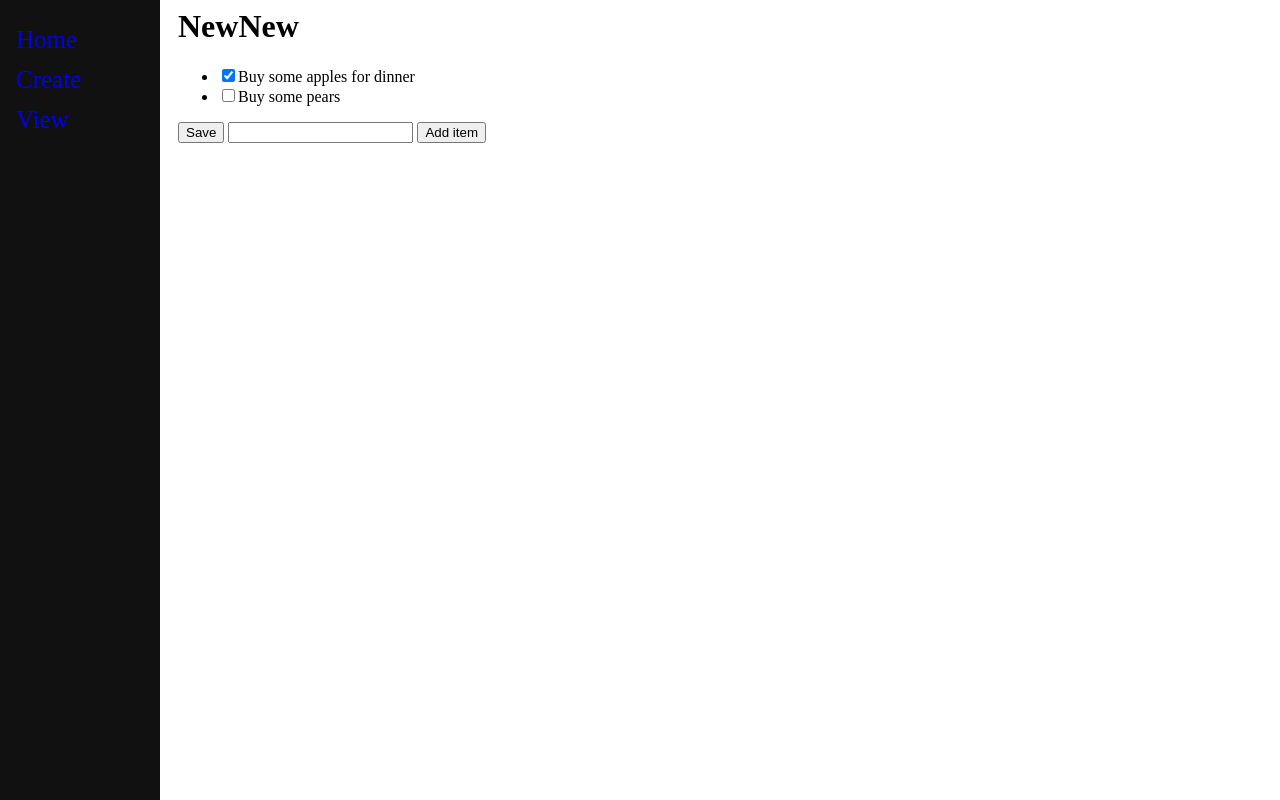
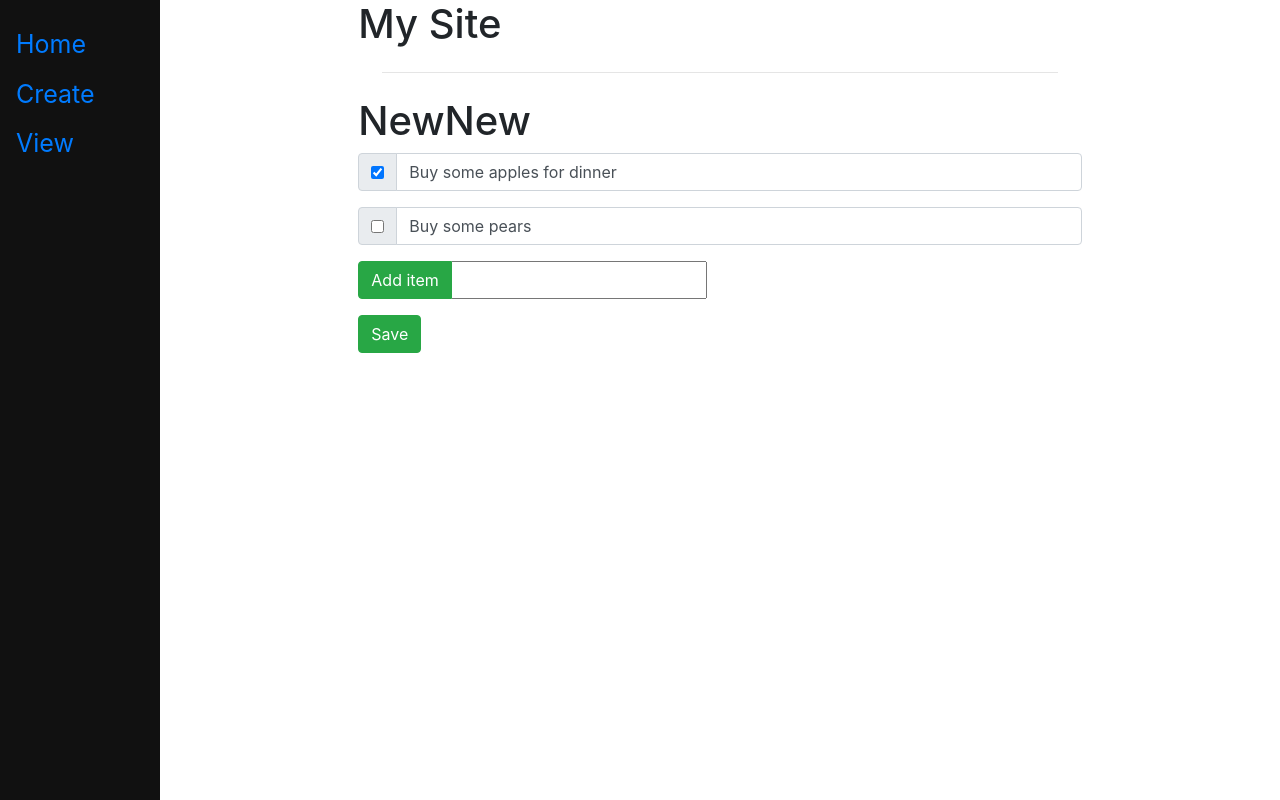
Before and after one commit to Damian-Gbad/WorkExperience, a Django app: page /3 in a window 1280 px wide. Run offline with Django 3.2, Linux system fonts and the light colour scheme; data comes from the database, SQL or seed files in the repository; both versions use the stored data as it was after the commit.

Commit message:
I'm done with lesson 8

```diff
--- a/Django/mysite/main/templates/main/base.html
+++ b/Django/mysite/main/templates/main/base.html
@@ -1,3 +1,4 @@
+<!doctype html>
 <html>
 
 <head>
@@ -31,6 +32,13 @@
         padding: 0px 10px;
     }
     </style>
+
+    <meta charset="utf-8">
+    <meta name="viewport" content="width=device-width, initial-scale=1, shrink-to-fit=no">
+
+    <link rel="stylesheet" href="https://cdn.jsdelivr.net/npm/bootstrap@4.1.3/dist/css/bootstrap.min.css" integrity="
+    sha384-MCw98/SFnGE8fJT3GXwEOngsV7Zt27NXFoaoApmYm81iuXoPkFOJwJ8ERdknLPMO" crossorigin="anonymous">
+
     <title>{% block title %} Damian's website {% endblock %}</title>
 </head>
 
@@ -42,10 +50,18 @@
     </div>
 
     <div id ="content", name="content", class="main">
-        {% block content %}
-            <h1>This is my website</h1>
-        {% endblock %}
+        <div class="row justify-content-center">
+            <div class="col-8">
+                <h1 class="nt-2">My Site</h1>
+                <hr class="nt-0 m-4">
+                {% block content %}
+                {% endblock %}
+            </div>
+        </div>
     </div>
 
+    <script src="https://code.jquery.com/jquery-3.3.1.slim.min.js" integrity="sha384-q8i/X+965DzO0rT7abK41JStQIAqVgRVzpbzo5smXKp4YfRvH+8abtTE1Pi6jizo" crossorigin="anonymous"></script>
+    <script src="https://cdn.jsdelivr.net/npm/popper.js@1.14.3/dist/umd/popper.min.js" integrity="sha384-ZMP7rVo3mIykV+2+9J3UJ46jBk0WLaUAdn689aCwoqbBJiSnjAK/l8WvCWPIPm49" crossorigin="anonymous"></script>
+    <script src="https://cdn.jsdelivr.net/npm/bootstrap@4.1.3/dist/js/bootstrap.min.js" integrity="sha384-ChfqqxuZUCnJSK3+MXmPNIyE6ZbWh2IMqE241rYiqJxyMiZ6OW/JmZQ5stwEULTy" crossorigin="anonymous"></script>
 </body>
 </html>
--- a/Django/mysite/main/templates/main/list.html
+++ b/Django/mysite/main/templates/main/list.html
@@ -5,17 +5,28 @@
     <h1>{{ls.name}}</h1>
     <form method="post" action="#">
         {% csrf_token %}
-        <ul>
-            {% for item in ls.item_set.all %}
+        {% for item in ls.item_set.all %}
+        <div class="input-group mb-3">
+            <div class="input-group-prepend">
+                <div class="input-group-text">
                 {% if item.complete == True %}
-                    <li><input type ="checkbox", value="clicked", name="c{{item.id}}" checked>{{item.text}}</li>
+                    <input type ="checkbox", value="clicked", name="c{{item.id}}" checked>
                 {% else %}
-                    <li><input type ="checkbox", value="clicked", name="c{{item.id}}">{{item.text}}</li>
+                    <input type ="checkbox", value="clicked", name="c{{item.id}}">
                 {% endif %}
-            {% endfor%}
-        </ul>
-        <button type="submit", name="save", value="save">Save</button>
-        <input type="text", name="new">
-        <button type="submit", name="newItem", value="newItem">Add item</button>
+                </div>
+            </div>
+            <input typetext=, value="{{item.text}}" class="form-control">
+        </div>
+        {% endfor%}
+
+        <div class="input-group mb-3">
+            <div class="input-group-prepend">
+                <button type="submit", name="newItem", value="newItem", class="btn btn-success">Add item</button>
+            </div>
+            <input type="text", name="new">
+
+        </div>
+        <button type="submit", name="save", value="save",  class="btn btn-success margin-top">Save</button>
     </form>
 {%endblock%}
```
Also changed, not shown: Django/mysite/main/templates/main/create.html (+8 -4 lines), Django/mysite/db.sqlite3.
